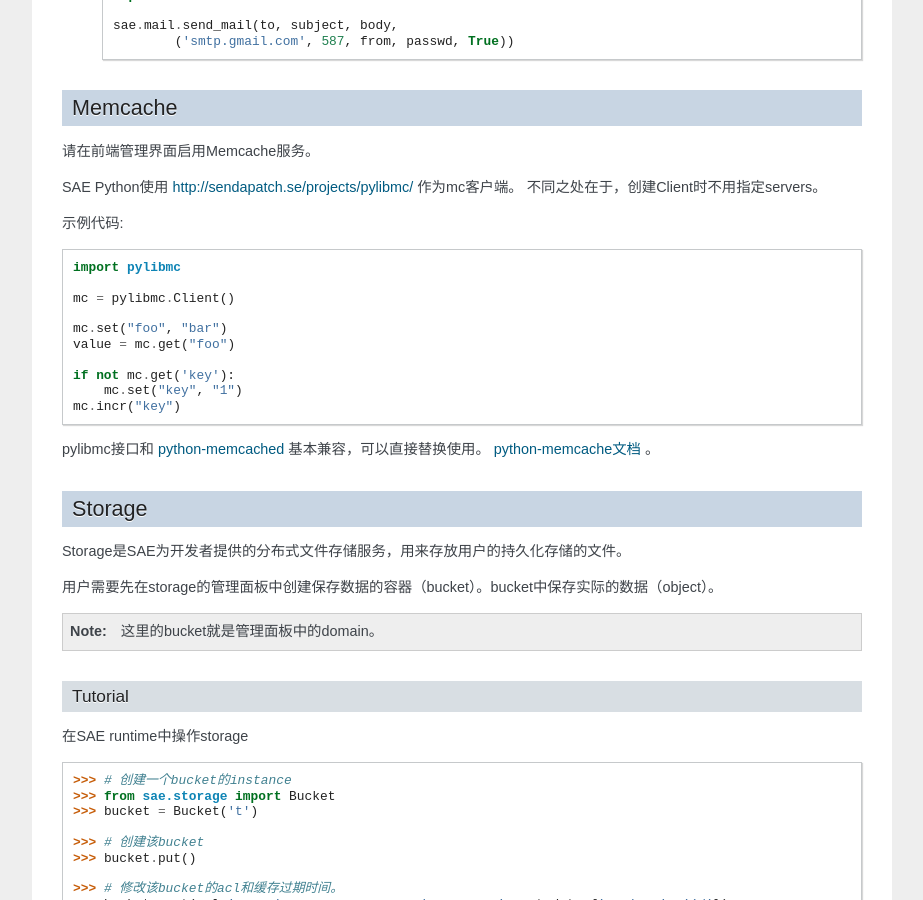
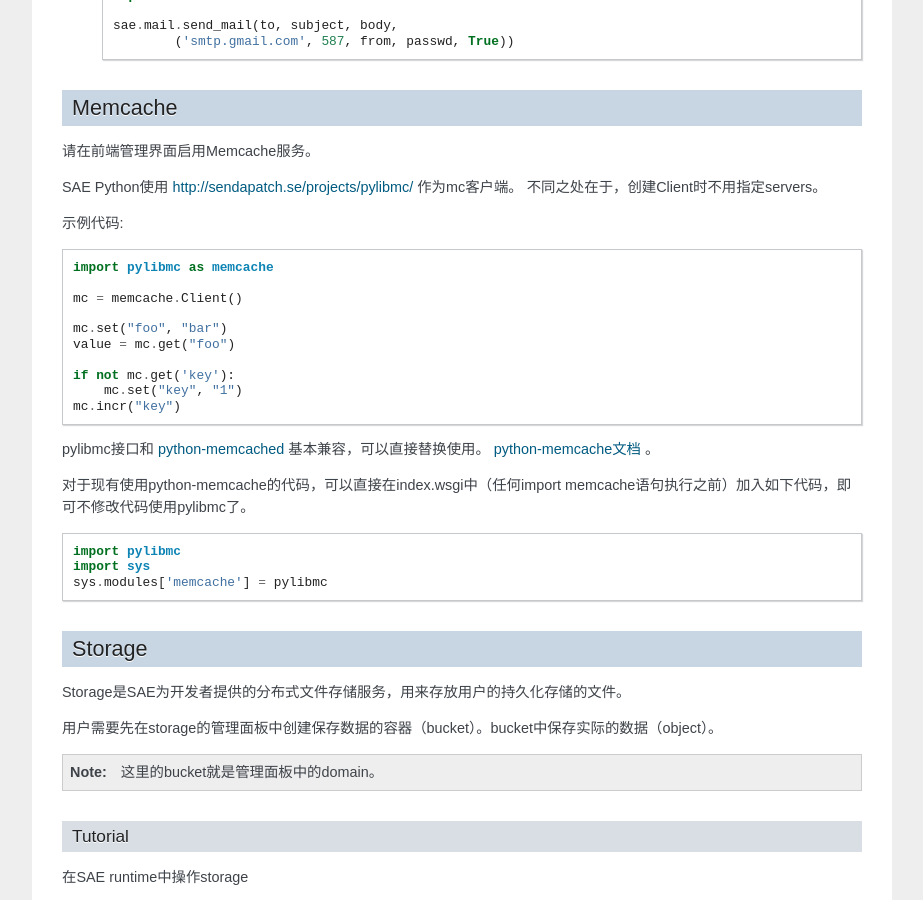
Before and after one commit to sinacloud/sae-python-dev-guide, a Sphinx documentation site: the page built from docs/service.rst, in a window 1280 px wide and 900 px high, scrolled down 5594 px. Shown: the whole window, without its empty margins (198-1121 px from the left). Built offline with Sphinx 7.4.7, drawn with Linux system fonts in a browser that asks for light colours; some of the changed text lies outside the part shown.

Commit message:
Prefer to use 'import pylibmc as memcache' than 'import pylibmc'

```diff
--- a/docs/service.rst
+++ b/docs/service.rst
@@ -222,12 +222,12 @@ Cron 完整示例
 
 Flask URL 处理程序::
 
-    import pylibmc
     import datetime
+    import pylibmc as memcache
 
     from appstack import app
 
-    mc = pylibmc.Client(['localhost'])
+    mc = memcache.Client(['localhost'])
 
     @app.route('/backend/cron/update', methods=['GET', 'POST'])
     def update():
@@ -339,9 +339,9 @@ SAE Python使用 http://sendapatch.se/projects/pylibmc/ 作为mc客户端。
 
 示例代码::
 
-    import pylibmc
+    import pylibmc as memcache
 
-    mc = pylibmc.Client()
+    mc = memcache.Client()
 
     mc.set("foo", "bar")
     value = mc.get("foo")
@@ -351,6 +351,12 @@ SAE Python使用 http://sendapatch.se/projects/pylibmc/ 作为mc客户端。
     mc.incr("key")
 
 pylibmc接口和 `python-memcached`_ 基本兼容，可以直接替换使用。 `python-memcache文档 <_static/memcache.html>`_ 。
+
+对于现有使用python-memcache的代码，可以直接在index.wsgi中（任何import memcache语句执行之前）加入如下代码，即可不修改代码使用pylibmc了。 ::
+
+    import pylibmc
+    import sys
+    sys.modules['memcache'] = pylibmc
 
 .. _python-memcached: http://www.tummy.com/Community/software/python-memcached/
 
```
